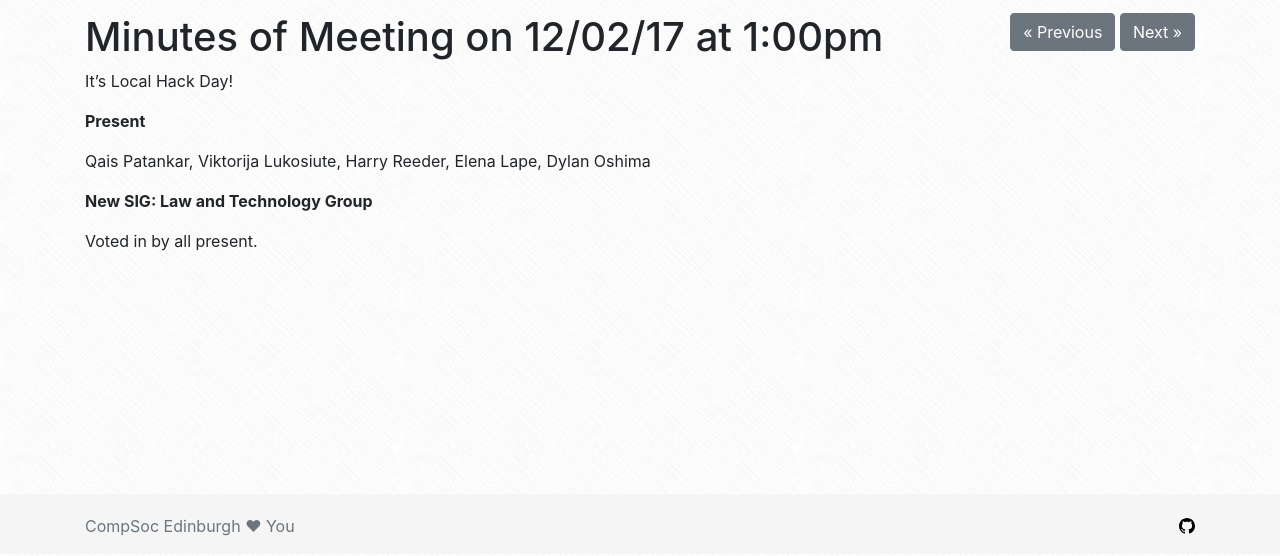
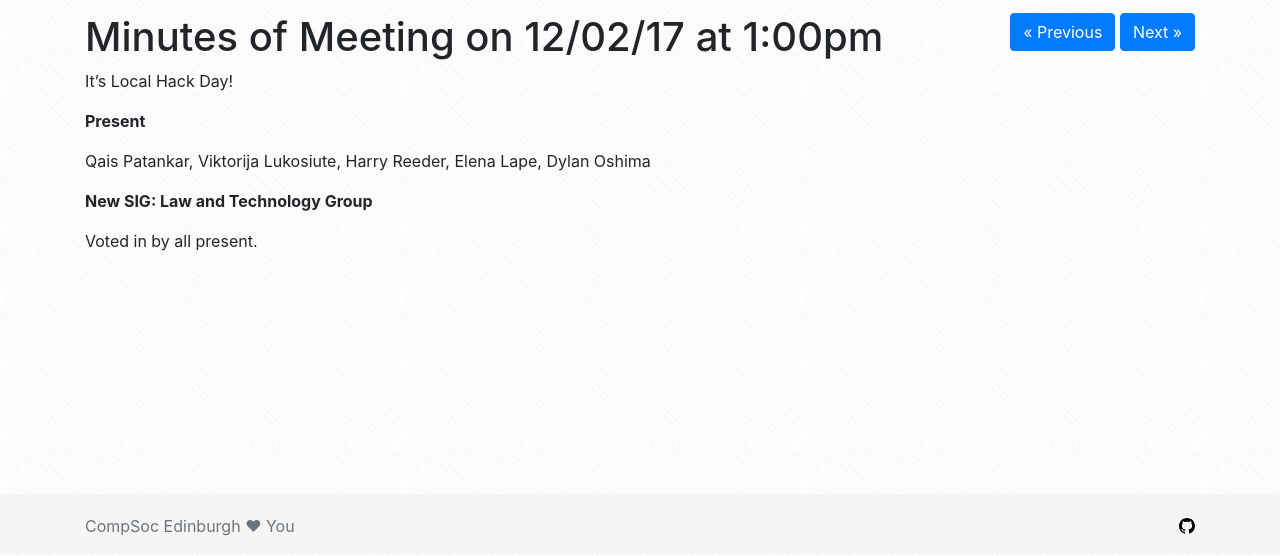
Before and after one commit to compsoc-edinburgh/website, a Jekyll site: the page built from _minutes/2017-12-02.md, in a window 1280 px wide. Shown: the part 346-902 px from the top of the page. Built offline with Jekyll 4.4.1, drawn with Linux system fonts in a browser that asks for light colours; nearby versions of some CDN libraries.

Commit message:
Update navigate-collection.html

```diff
--- a/_includes/navigate-collection.html
+++ b/_includes/navigate-collection.html
@@ -26,7 +26,7 @@ DO NOT REMOVE WITHOUT READING ABOVE NOTE
 -->
 
 <p class="float-right">
-    <a class="btn btn-secondary {% unless prevurl %} disabled {% endunless %}"
+    <a class="btn btn-primary {% unless prevurl %} disabled {% endunless %}"
         {% if prevurl %}
             href="{{ site.baseurl }}{{ prevurl }}"
         {% else %}
@@ -36,7 +36,7 @@ DO NOT REMOVE WITHOUT READING ABOVE NOTE
         &laquo; Previous
     </a>
 
-    <a class="btn btn-secondary {% unless nexturl %} disabled {% endunless %}"
+    <a class="btn btn-primary {% unless nexturl %} disabled {% endunless %}"
         {% if nexturl %}
             href="{{ site.baseurl }}{{ nexturl }}"
         {% else %}
```
